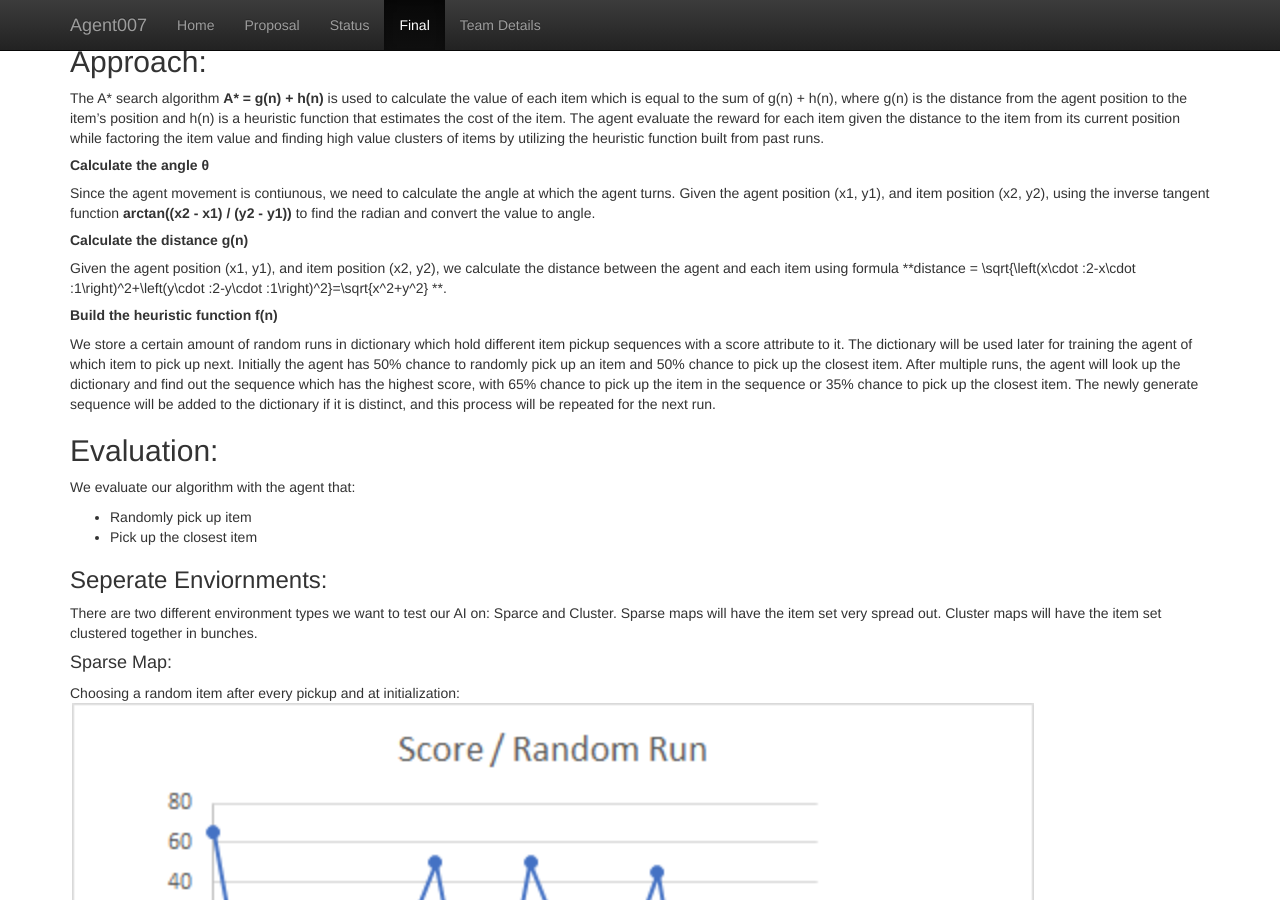
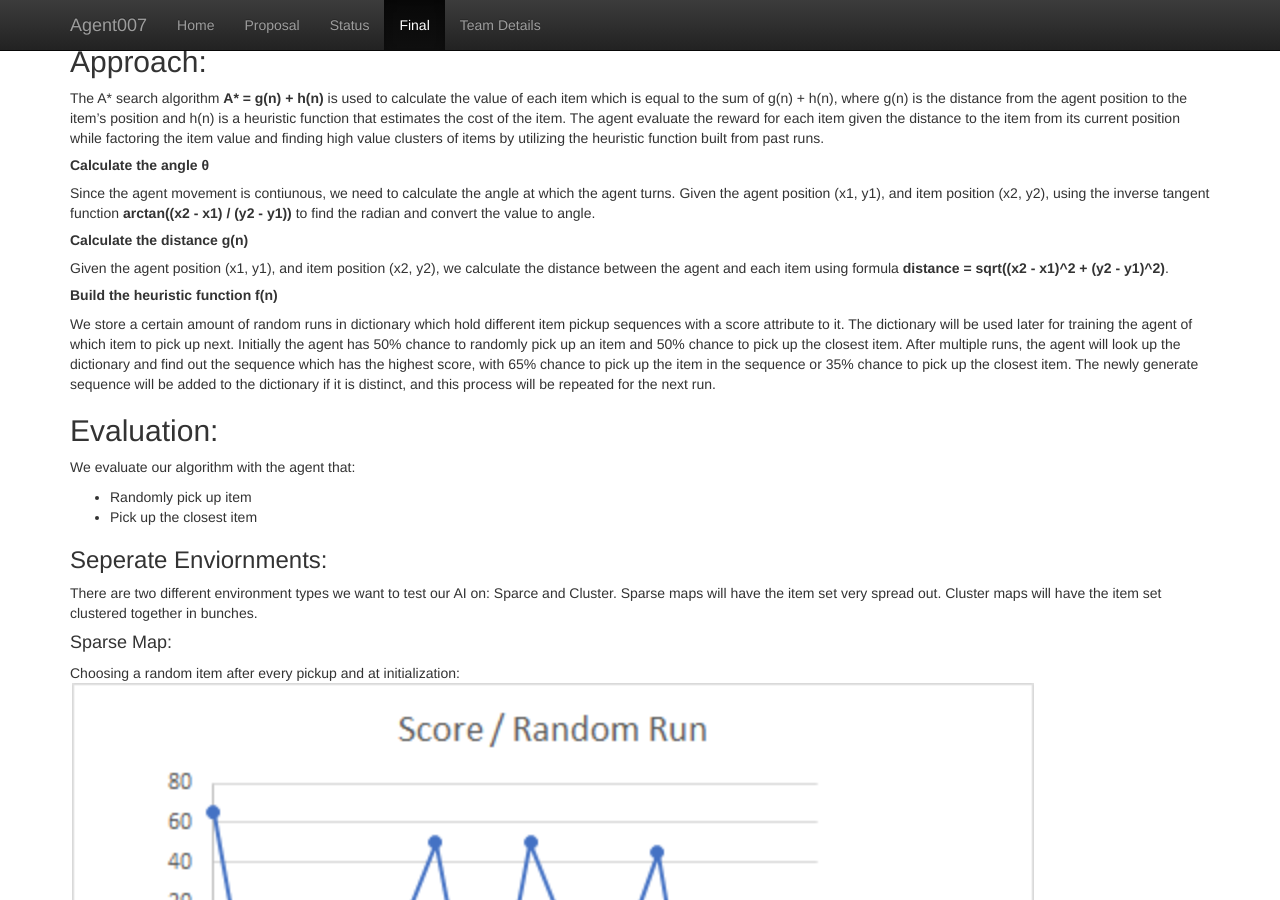
Before and after one commit to KumarHX/Agent007, a Jekyll site: the page built from docs/final.md, in a window 1280 px wide and 900 px high, scrolled down 1228 px. Built offline with Jekyll 4.4.1, drawn with Linux system fonts in a browser that asks for light colours.

Commit message:
Update final.md

```diff
--- a/docs/final.md
+++ b/docs/final.md
@@ -20,8 +20,7 @@ The A* search algorithm **A* = g(n) + h(n)** is used to calculate the value of e
 Since the agent movement is contiunous, we need to calculate the angle at which the agent turns. Given the agent position (x1, y1), and item position (x2, y2), using the inverse tangent function **arctan((x2 - x1) / (y2 - y1))** to find the radian and convert the value to angle.
 
 ##### **Calculate the distance g(n)**
-Given the agent position (x1, y1), and item position (x2, y2), we calculate the distance between the agent and each item using formula **distance = \sqrt{\left(x\cdot \:2-x\cdot \:1\right)^2+\left(y\cdot \:2-y\cdot \:1\right)^2}=\sqrt{x^2+y^2}
-**.
+Given the agent position (x1, y1), and item position (x2, y2), we calculate the distance between the agent and each item using formula **distance = sqrt((x2 - x1)^2 + (y2 - y1)^2)**.
 
 ##### **Build the heuristic function f(n)**
 We store a certain amount of random runs in dictionary which hold different item pickup sequences with a score attribute to it. The dictionary will be used later for training the agent of which item to pick up next. Initially the agent has 50% chance to randomly pick up an item and 50% chance to pick up the closest item. After multiple runs, the agent will look up the dictionary and find out the sequence which has the highest score, with 65% chance to pick up the item in the sequence or 35% chance to pick up the closest item. The newly generate sequence will be added to the dictionary if it is distinct, and this process will be repeated for the next run.
```
